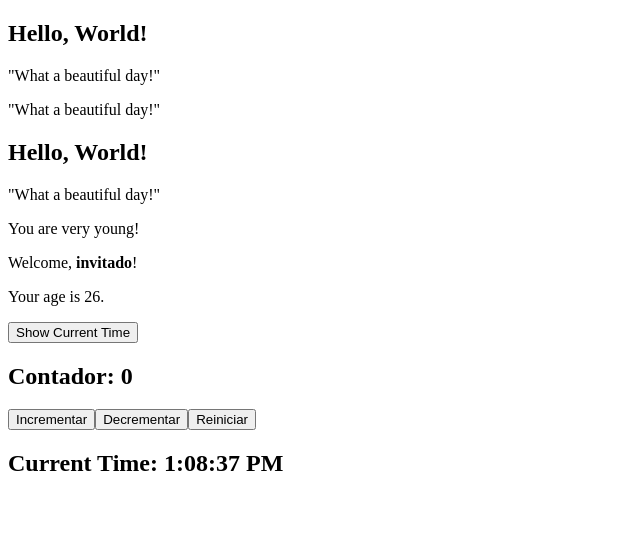
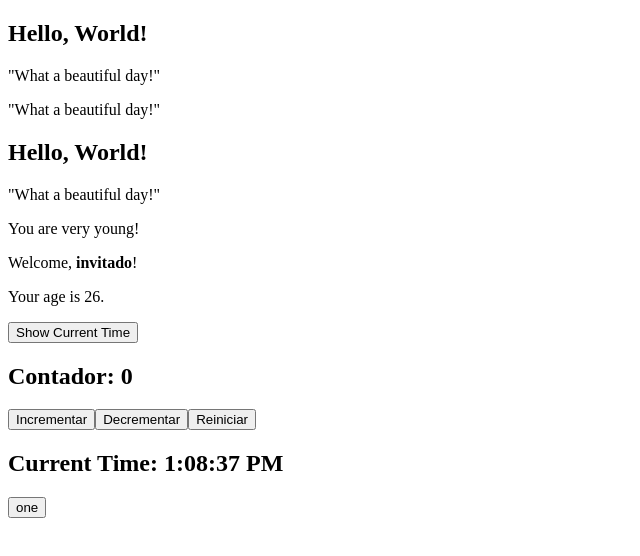
Before and after one commit to SalazarWilmer/EjerciciosDevelhope, a React (Vite) app in the folder REACT-WILMER/proyecto-vite/vite-project/: page / in a window 1280 px wide. Shown: the top 556 px of the page, without its empty margins (0-640 px from the left). Built offline with nearby package versions, Linux system fonts and the light colour scheme.

Commit message:
Ejercicio Handling Events 36

```diff
--- a/REACT-WILMER/proyecto-vite/vite-project/src/App.jsx
+++ b/REACT-WILMER/proyecto-vite/vite-project/src/App.jsx
@@ -5,6 +5,7 @@ import Age from "./Ejercicios/Age";
 import AlertClock from "./Ejercicios/AlertClock";
 import Counter from "./Ejercicios/Counter";
 import Clock from "./Ejercicios/Clock";
+import MouseClicker from "./Ejercicios/MouseClicker";
 function App() {
   const initialValue = 0;
   const incrementAmount = 5;
@@ -24,6 +25,7 @@ function App() {
       <AlertClock onClickHandler={handleAlertClick} />
       <Counter initialValue={initialValue} incrementAmount={incrementAmount} decrementAmount={decrementAmount}  />
       <Clock />
+      <MouseClicker name="one" />
     </div>
   );
 }
--- /dev/null
+++ b/REACT-WILMER/proyecto-vite/vite-project/src/Ejercicios/MouseClicker.jsx
@@ -0,0 +1,15 @@
+import React from "react";
+
+const MouseClicker = ({ name }) => {
+  const handleClick = (event) => {
+    console.log("Boton click:", event.target.name);
+  };
+
+  return (
+    <button name={name} onClick={handleClick}>
+      {name}
+    </button>
+  );
+};
+
+export default MouseClicker;
```
